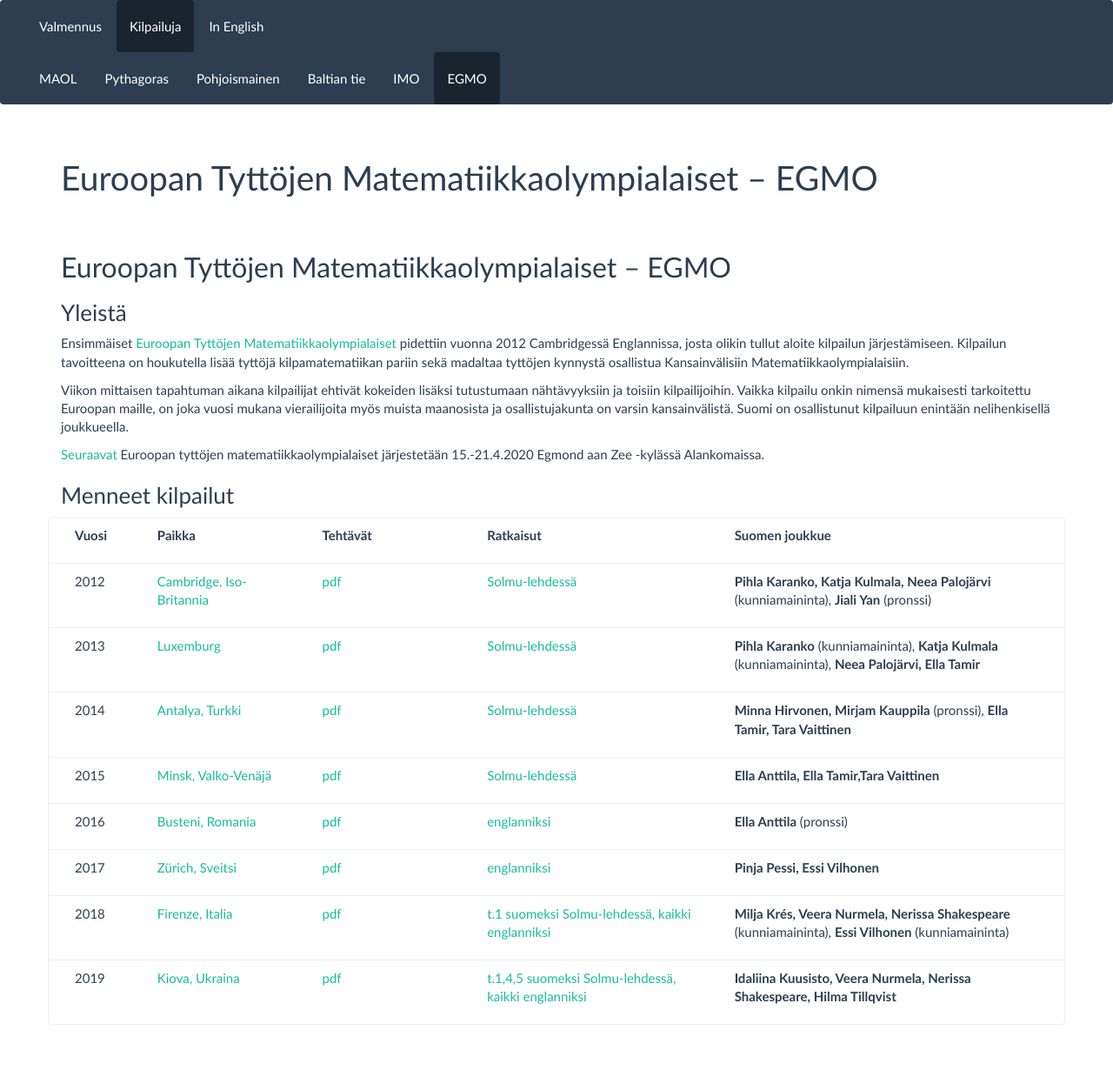
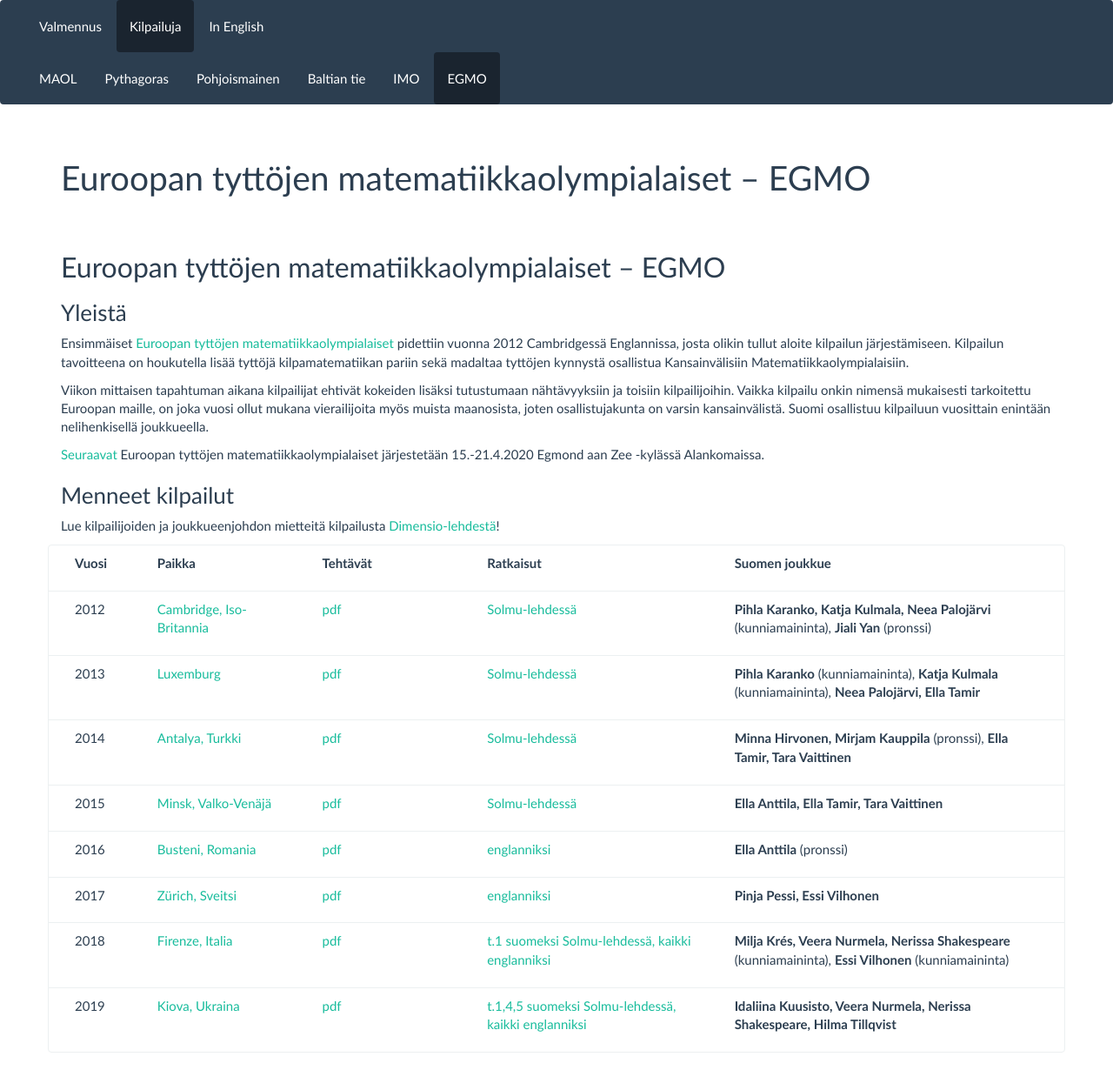
Before and after one commit to matematiikkakilpailut/matematiikkakilpailut.github.io, a Jekyll site: the page built from EGMO/index.md, in a window 1280 px wide. Shown: the whole page at 87% size. Built offline with Jekyll 4.4.1, drawn with Linux system fonts in a browser that asks for light colours; before the commit the page ends 1198 px from its top, so only the background shows below that.

Commit message:
Update index.md

```diff
--- a/EGMO/index.md
+++ b/EGMO/index.md
@@ -1,6 +1,6 @@
 ---
 layout: page
-title: Euroopan Tyttöjen Matematiikka&shy;olympialaiset – EGMO
+title: Euroopan tyttöjen matematiikka&shy;olympialaiset – EGMO
 url: /EGMO/
 kilpailut:
   - vuosi: "**Vuosi**"
@@ -27,7 +27,7 @@ kilpailut:
     paikka: "[Minsk, Valko-Venäjä](https://www.egmo.org/egmos/egmo4/)"
     tehtavat: "[pdf](EGMO_2015teht.pdf)"
     ratkaisut: "[Solmu-lehdessä](https://matematiikkalehtisolmu.fi/2015/3/egmo2015.pdf)"
-    edustajat: "**Ella Anttila, Ella Tamir,Tara Vaittinen**"
+    edustajat: "**Ella Anttila, Ella Tamir, Tara Vaittinen**"
   - vuosi: "2016"
     paikka: "[Busteni, Romania](https://www.egmo.org/egmos/egmo5/)"
     tehtavat: "[pdf](EGMO_2016teht.pdf)"
@@ -51,23 +51,25 @@ kilpailut:
     [kaikki englanniksi](EGMO_2019sol.pdf)"
     edustajat: "**Idaliina Kuusisto, Veera Nurmela, Nerissa Shakespeare, Hilma Tillqvist**"
 ---
-## Euroopan Tyttöjen Matematiikka&shy;olympialaiset – EGMO
+## Euroopan tyttöjen matematiikka&shy;olympialaiset – EGMO
 
 ### Yleistä
 
-Ensimmäiset [Euroopan Tyttöjen Matematiikka&shy;olympialaiset](https://www.egmo.org/)
+Ensimmäiset [Euroopan tyttöjen matematiikka&shy;olympialaiset](https://www.egmo.org/)
 pidettiin vuonna 2012 Cambridgessä Englannissa, josta olikin tullut aloite kilpailun järjestämiseen.
 Kilpailun tavoitteena on houkutella lisää tyttöjä kilpamatematiikan pariin sekä madaltaa tyttöjen kynnystä
 osallistua Kansainvälisiin Matematiikka&shy;olympialaisiin.
 
 Viikon mittaisen tapahtuman aikana kilpailijat ehtivät kokeiden lisäksi tutustumaan nähtävyyksiin
 ja toisiin kilpailijoihin. Vaikka kilpailu onkin nimensä mukaisesti tarkoitettu Euroopan maille,
-on joka vuosi mukana vierailijoita myös muista maanosista ja osallistujakunta on varsin kansainvälistä.
-Suomi on osallistunut kilpailuun enintään nelihenkisellä joukkueella.
+on joka vuosi ollut mukana vierailijoita myös muista maanosista, joten osallistujakunta on varsin kansainvälistä.
+Suomi osallistuu kilpailuun vuosittain enintään nelihenkisellä joukkueella.
 
 [Seuraavat](https://egmo2020.nl/) Euroopan tyttöjen matematiikkaolympialaiset järjestetään 15.-21.4.2020 Egmond aan Zee -kylässä Alankomaissa.
 
 ### Menneet kilpailut
+
+Lue kilpailijoiden ja joukkueenjohdon mietteitä kilpailusta [Dimensio-lehdestä](https://www.dimensiolehti.fi/mika-on-egmo-ja-mita-siella-tehdaan/)!
 
 <div class="list-group">
 {% for k in page.kilpailut %}
```
